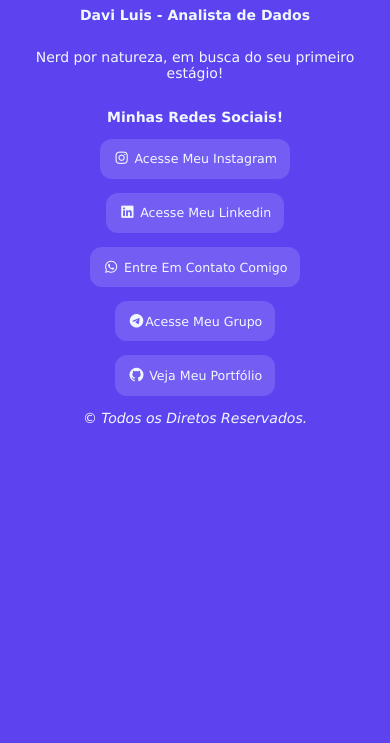
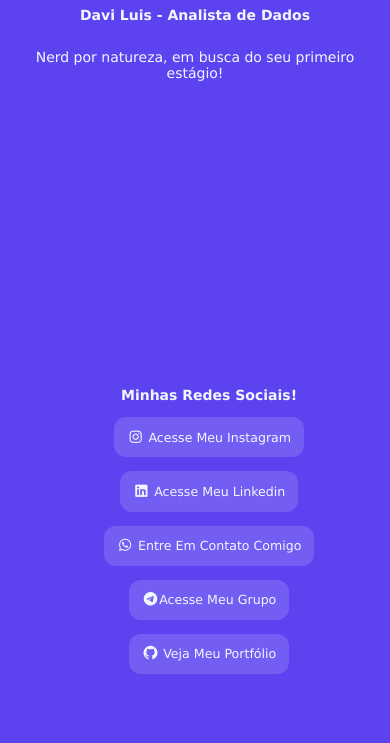
Before and after one commit to DevLuis9/projeto0, a plain HTML site: page index/index.html in a window 390 px wide. Shown: the part 101-844 px from the top of the page. Drawn offline with Linux system fonts and the light colour scheme.

Commit message:
responsividade 2.0

```diff
--- a/index/assets/style.css
+++ b/index/assets/style.css
@@ -6,6 +6,10 @@
     padding: 0%;
     margin: 0%;
     box-sizing: border-box;
+}
+
+body{
+    width: 100%;
 }
 
 .perfil {
@@ -34,6 +38,8 @@
     margin: 1rem;
     margin-top: 2rem;
     gap: 1rem;
+    width: 100%;
+    height: 100dvh;
 }
 
 .botoes {
```
